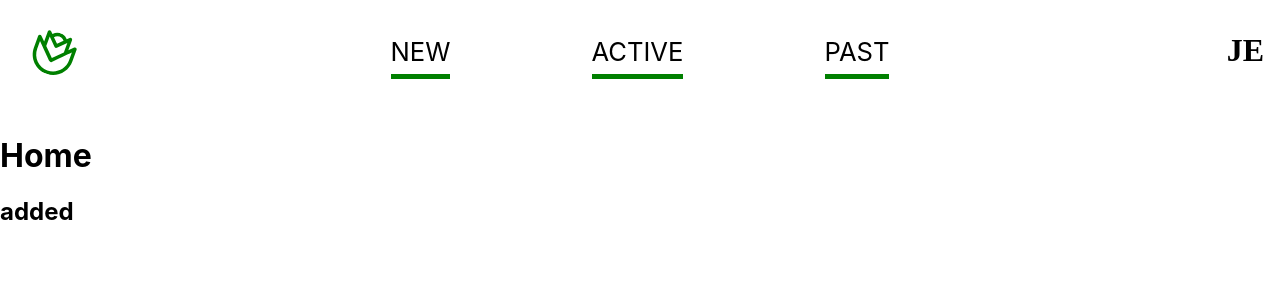
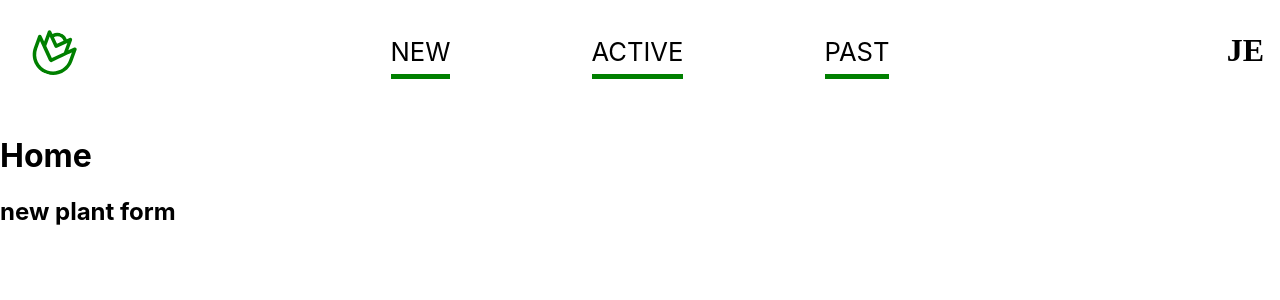
Before and after one commit to EliasenJason/grow-app, a Next.js app: page / in a window 1280 px wide. Shown: the top 300 px of the page. Built offline with nearby package versions, Linux system fonts and the light colour scheme.

Commit message:
added an h2

```diff
--- a/pages/index.js
+++ b/pages/index.js
@@ -6,7 +6,7 @@ export default function Home() {
     <>
       <Header />
       <h1>Home</h1>
-      <h2>added</h2>
+      <h2>new plant form</h2>
     </>
   )
 }
```
